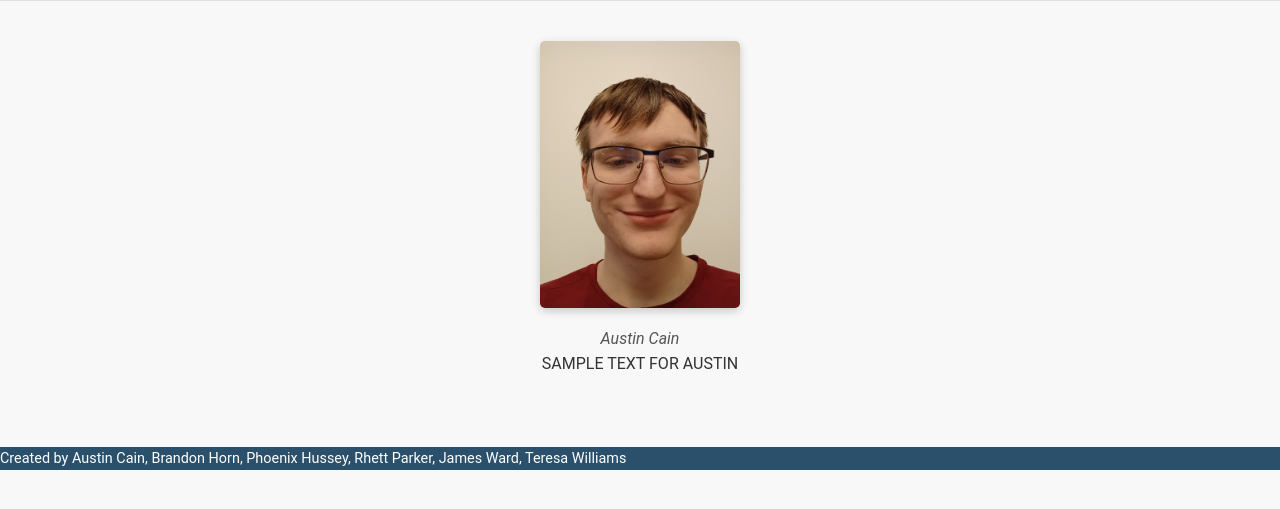
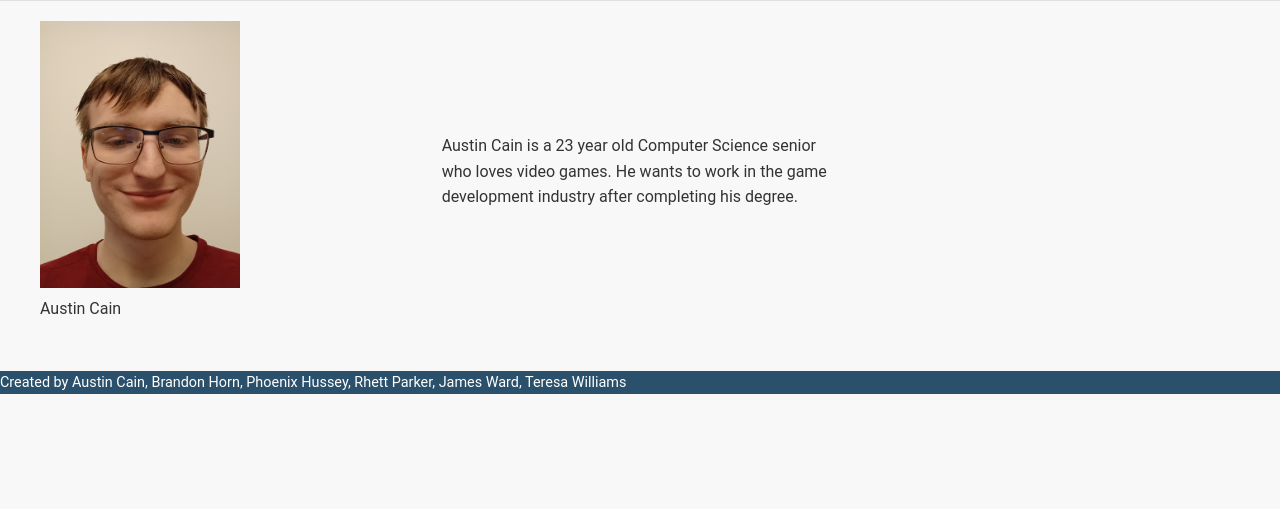
Before and after one commit to Troy-CS4443-25-T4-Group-Project/Marketplace-Website, a PHP site: page /about.html in a window 1280 px wide. Shown: the part 205-714 px from the top of the page. Run offline with PHP 8.4, Linux system fonts and the light colour scheme.

Commit message:
Added First Member Information

```diff
--- a/about.html
+++ b/about.html
@@ -64,14 +64,15 @@
 
 
 			<div class="content">
-				<section class="teamMemberInfo">
-					<figure class="artShowcase monaLisa">
+				<div class="teamMemberInfo">
+					<figure class="memberImage">
 
 						<img src="art/austin.jpg" style="width: 200px" alt="Austin.jpg"/>
 						<figcaption> Austin Cain </figcaption>
-						<p> SAMPLE TEXT FOR AUSTIN </p>
+
 					</figure>
-				</section>
+					<p class="memberInfo"> Austin Cain is a 23 year old Computer Science senior who loves video games. He wants to work in the game development industry after completing his degree. </p>
+				</div>
 			</div>
 		</div>
 	</main>
--- a/marketPlaceStyle.css
+++ b/marketPlaceStyle.css
@@ -406,10 +406,18 @@ footer {
         display: none; /* Hide breadcrumbs on mobile to save space */
     }
 
+
+} /* End Mobile Styling */
+
+
+
+/* Styling for About Us page content */
 	.teamMemberInfo {
 		display: grid;
 		align-items: center;
 		grid-template-columns: 1fr 1fr 1fr;
 		column-gap: 5px;
 	}
-}
+
+
+	/*  */
```
